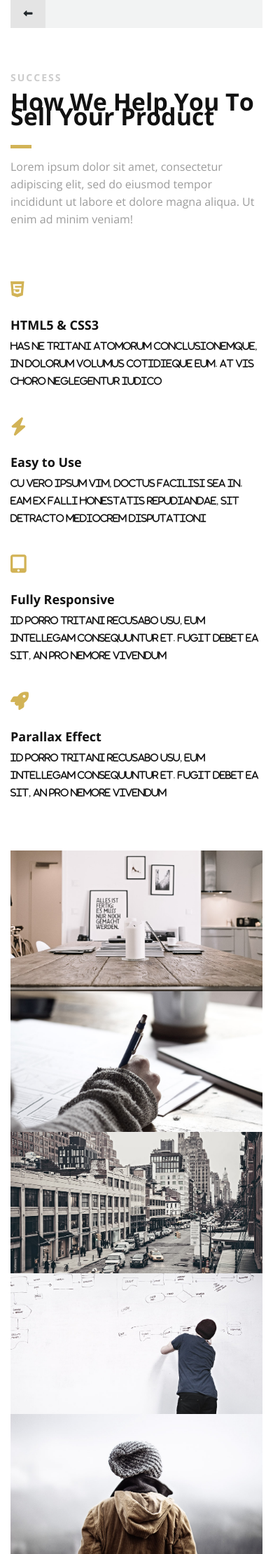
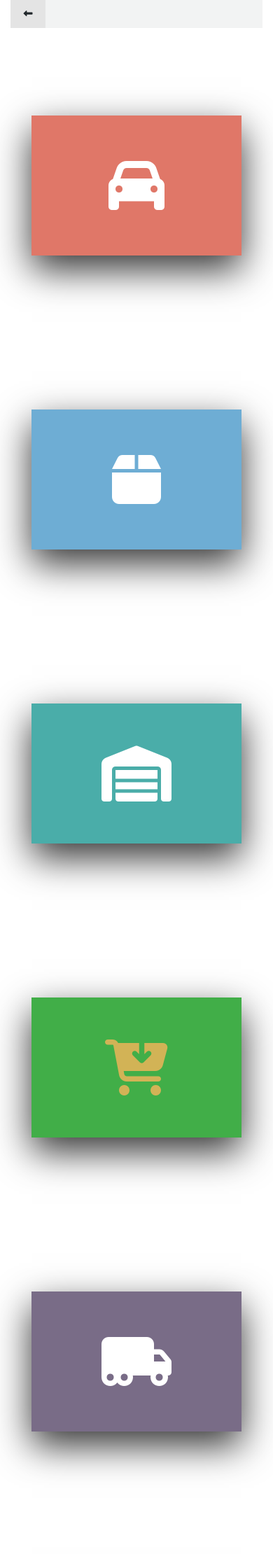
Before and after one commit to zaar1387/E-commerce, a Flask app: page / in a window 390 px wide. Shown: the part 796-3016 px from the top of the page at 70% size. Run offline with Flask 3, Linux system fonts and the light colour scheme; some libraries are stand-ins or nearby versions.

Commit message:
se incorpora cards que indica los servicios que presta

```diff
--- /dev/null
+++ b/static/css/CssCards/styleCards.css
@@ -0,0 +1,166 @@
+.container {
+    width: 100%; /* Cambiado a 100% para que ocupe todo el ancho disponible */
+    max-width: 1000px; /* Limita el ancho máximo */
+    position: relative;
+    display: flex;
+    flex-wrap: wrap; /* Permite que los elementos se envuelvan */
+    justify-content: center; /* Centra horizontalmente */
+    align-items: center; /* Centra verticalmente si es necesario */
+    margin: 0 auto; /* Centra el contenedor en la página */
+}
+.container .card {
+    position: relative;
+    border-radius: 10px;
+    margin: 10px; /* Espaciado entre tarjetas */
+    flex: 1 1 300px; /* Permite que las tarjetas se ajusten */
+}
+.container .card .icon {
+    position: absolute;
+    top: 0;
+    left: 0;
+    width: 100%;
+    height: 100%;
+    background: #f00;
+    transition: 0.7s;
+    z-index: 1;
+}
+.container .card:nth-child(1) .icon {
+    background: #e07768;
+}
+.container .card:nth-child(2) .icon {
+    background: #6eadd4;
+}
+.container .card:nth-child(3) .icon {
+    background: #4aada9;
+}
+.container .card:nth-child(4) .icon {
+    background: #41ae48;
+}
+.container .card:nth-child(5) .icon {
+    background: #796c87;
+}
+.container .card:nth-child(6) .icon {
+    background: #3c5b70;
+}
+.container .card .icon .fa {
+    position: absolute;
+    top: 50%;
+    left: 50%;
+    transform: translate(-50%, -50%);
+    font-size: 80px;
+    transition: 0.7s;
+    color: #fff;
+}
+i {
+    position: absolute;
+    top: 50%;
+    left: 50%;
+    transform: translate(-50%, -50%);
+    font-size: 80px;
+    transition: 0.7s;
+    color: #fff;
+}
+.container .card .face {
+    width: 300px;
+    height: 200px;
+    transition: 0.5s;
+}
+.container .card .face.face1 {
+    position: relative;
+    background: #333;
+    display: flex;
+    justify-content: center;
+    align-items: center;
+    z-index: 1;
+    transform: translateY(100px);
+}
+.container .card:hover .face.face1 {
+    background: #ff0057;
+    transform: translateY(0px);
+}
+.container .card .face.face1 .content {
+    opacity: 1;
+    transition: 0.5s;
+}
+.container .card:hover .face.face1 .content {
+    opacity: 1;
+}
+.container .card .face.face1 .content i {
+    max-width: 100px;
+}
+.container .card .face.face2 {
+    position: relative;
+    background: #fff;
+    display: flex;
+    justify-content: center;
+    align-items: center;
+    padding: 20px;
+    box-sizing: border-box;
+    box-shadow: 0 20px 50px rgba(0, 0, 0, 0.8);
+    transform: translateY(-100px);
+}
+.container .card:hover .face.face2 {
+    transform: translateY(0);
+}
+.container .card .face.face2 .content p {
+    margin: 0;
+    padding: 0;
+    text-align: center;
+    color: #414141;
+}
+.container .card .face.face2 .content h3 {
+    margin: 0 0 10px 0;
+    padding: 0;
+    color: #fff;
+    font-size: 24px;
+    text-align: center;
+    color: #414141;
+}
+.container a {
+    text-decoration: none;
+    color: #414141;
+}
+
+.container {
+    width: 100%; /* Cambiado a 100% para que ocupe todo el ancho disponible */
+    max-width: 1000px; /* Limita el ancho máximo */
+    position: relative;
+    display: flex;
+    flex-wrap: wrap; /* Permite que los elementos se envuelvan */
+    justify-content: center; /* Centra horizontalmente */
+    align-items: center; /* Centra verticalmente */
+    margin: 0 auto; /* Centra el contenedor en la página */
+}
+.container .card {
+    position: relative;
+    border-radius: 10px;
+    margin: 10px; /* Espaciado entre tarjetas */
+    flex: 1 1 300px; /* Permite que las tarjetas se ajusten */
+    max-width: 300px; /* Limitar el ancho máximo de cada tarjeta */
+}
+/* Media Queries para pantallas más pequeñas */
+@media (max-width: 768px) {
+    .container {
+        flex-direction: column; /* Cambia la dirección a columna en pantallas pequeñas */
+        align-items: center; /* Centra las tarjetas horizontalmente */
+    }
+    .container .card {
+        flex: 1 1 90%; /* Tarjetas ocupan el 90% del ancho en pantallas pequeñas */
+        max-width: 90%; /* Limitar el ancho máximo de cada tarjeta */
+    }
+}
+
+
+.card {
+    position: relative;
+    border-radius: 10px;
+    margin: 10px; /* Espaciado entre tarjetas */
+    flex: 1 1 300px; /* Permite que las tarjetas se ajusten */
+    transition: transform 0.3s ease; /* Transición suave */
+}
+.card.closed .face.face1 {
+    transform: translateY(100px); /* Mueve la cara 1 hacia abajo, oculta */
+}
+.card.closed .face.face2 {
+    transform: translateY(-100px); /* Mueve la cara 2 hacia arriba, oculta */
+}
--- a/templates/gestionIndexInterno/indexInterno.html
+++ b/templates/gestionIndexInterno/indexInterno.html
@@ -8,7 +8,8 @@
         <nav class="nav">
             <ul class="menu" id="menu">
                 <li class="menuLi"><a href="#" class="menuLink">Inicio</a></li>
-                <li class="menuLi"><a href="#" class="menuLink">Servicios</a></li>
+                <li class="menuLi"><a href="#" class="menuLink">Admin slider ppal</a></li>
+                <li class="menuLi"><a href="#" class="menuLink">Admin Servicios</a></li>
                 <li class="menuLi"><a href="#" class="menuLink">Galeria</a></li>
                 <li class="menuLi"><a href="#" class="menuLink">Otras actividades</a></li>
                 <li class="menuLi"><a href="#" class="menuLink">Visor geogràfico</a></li>
--- a/templates/index/index.html
+++ b/templates/index/index.html
@@ -25,6 +25,9 @@
     <link rel="stylesheet" href="static/css/CssSliderppal/styleSliderppal.css">
     <script defer src="static/js/jsSliderppal/swiper.min.js"></script>
     <script defer src="static/js/jsSliderppal/mainSliderppal.js"></script>
+
+    <!-- Cards -->
+    <link rel="stylesheet" href="static/css/CssCards/styleCards.css" />
 
 </head>
 <body>
@@ -63,23 +66,8 @@
                                 </a>
                             </li>
                             <li>
-                                <a target="_blank" title="Google+" href="http://google.com/+username">
-                                    <i class="fa fa-google-plus fa-1x"></i><span>Google+</span>
-                                </a>
-                            </li>
-                            <li>
-                                <a target="_blank" title="Twitter" href="http://www.twitter.com/username">
-                                    <i class="fa fa-twitter fa-1x"></i><span>Twitter</span>
-                                </a>
-                            </li>
-                            <li>
                                 <a target="_blank" title="Instagram" href="http://www.instagram.com/username">
                                     <i class="fa fa-instagram fa-1x"></i><span>Instagram</span>
-                                </a>
-                            </li>
-                            <li>
-                                <a target="_blank" title="behance" href="http://www.behance.net">
-                                    <i class="fa fa-behance fa-1x"></i><span>Behance</span>
                                 </a>
                             </li>
                         </ul>
@@ -127,15 +115,15 @@
                                         </a>
                                     </div>
                                     <div class="swiper-slide__block__text">
-                                        <h2 data-swiper-parallax-x="-20%" class="main__title">
+                                        <h2 data-swiper-parallax-x="-60%" class="main__title">
                                             <br> Viaje a la playa
                                             <span>.</span>
                                         </h2>
-                                        <h3 data-swiper-parallax-x="-50%" class="main__subtitle">Tagline
+                                        <h3 data-swiper-parallax-x="-50%" class="main__subtitle">Año
                                             <span> • 2025</span>
                                         </h3>
                                         <p data-swiper-parallax-x="-40%" class="paragraphe"> Se llevó un trasteo a la ciudad de cartagena.</p>
-                                        <a data-swiper-parallax-x="-30%" class="link" target="_blank" href="#">Discover</a>
+                                        <a data-swiper-parallax-x="-30%" class="link" target="_blank" href="#">Viajes</a>
                                         <span data-swiper-parallax-y="60%" class="number">1</span>
                                     </div>
                                 </div>
@@ -160,7 +148,7 @@
                                             the printing and typesetting industry. Lorem Ipsum has been the industry's standard
                                             dummy text.</p>
                                         <a data-swiper-parallax-x="-30%" style="z-index: 5;" class="link" target="_blank"
-                                            href="#">Discover</a>
+                                            href="#">viajes</a>
                                         <span data-swiper-parallax-y="60%" class="number">2</span>
                                     </div>
                                 </div>
@@ -204,58 +192,107 @@
     </header>
 
     <main id="content">
-        <section id="about" class="introduction scrollto">
-            <div class="row clearfix">
-                <div class="col-3">
-                    <div class="section-heading">
-                        <h3>SUCCESS</h3>
-                        <h2 class="section-title">How We Help You To Sell Your Product</h2>
-                        <p class="section-subtitle">Lorem ipsum dolor sit amet, consectetur adipiscing elit, sed do
-                            eiusmod tempor incididunt ut labore et dolore magna aliqua. Ut enim ad minim veniam!</p>
+        <section class="scrollto text-center">
+            <div id="about" class="container introduction scrollto">
+                <div class="card">
+                    <div class="face face1">
+                        <div class="content">
+                            <div class="icon">
+                                <i class="fa fa-car" aria-hidden="true"></i>
+                            </div>
+                        </div>
+                    </div>
+                    <div class="face face2">
+                        <div class="content">
+                            <h3>
+                                <a href="#" target="_blank">Mudanzas </a>
+                            </h3>
+                            <h4>Ayudar a familias o individuos a trasladar sus pertenencias de una casa, apartamento o ciudad</h4>
+                        </div>
                     </div>
                 </div>
-                <div class="col-2-3">
-                    <div class="col-2 icon-block icon-top wow fadeInUp" data-wow-delay="0.1s">
-                        <div class="icon">
-                            <i class="fa fa-html5 fa-2x"></i>
-                        </div>
-                        <div class="icon-block-description">
-                            <h4>HTML5 &amp; CSS3</h4>
-                            <p>Has ne tritani atomorum conclusionemque, in dolorum volumus cotidieque eum. At vis choro
-                                neglegentur iudico</p>
+                <div class="card">
+                    <div class="face face1">
+                        <div class="content">
+                            <div class="icon">
+                                <i class="fa fa-box" aria-hidden="true"></i>
+                            </div>
                         </div>
                     </div>
-                    <div class="col-2 icon-block icon-top wow fadeInUp" data-wow-delay="0.3s">
-                        <div class="icon">
-                            <i class="fa fa-bolt fa-2x"></i>
-                        </div>
-                        <div class="icon-block-description">
-                            <h4>Easy to Use</h4>
-                            <p>Cu vero ipsum vim, doctus facilisi sea in. Eam ex falli honestatis repudiandae, sit
-                                detracto mediocrem disputationi</p>
+                    <div class="face face2">
+                        <div class="content">
+                            <h3>
+                                <a href="#" target="_blank">Card</a>
+                            </h3>
+                            <p>This is where I read news and network with different social groups.</p>
                         </div>
                     </div>
-
-
-                    <div class="col-2 icon-block icon-top wow fadeInUp" data-wow-delay="0.5s">
-                        <div class="icon">
-                            <i class="fa fa-tablet fa-2x"></i>
-                        </div>
-                        <div class="icon-block-description">
-                            <h4>Fully Responsive</h4>
-                            <p>Id porro tritani recusabo usu, eum intellegam consequuntur et. Fugit debet ea sit, an pro
-                                nemore vivendum</p>
+                </div>
+                <div class="card">
+                    <div class="face face1">
+                        <div class="content">
+                            <div class="icon">
+                                <i class="fa fa-warehouse " aria-hidden="true"></i>
+                            </div>
                         </div>
                     </div>
-
-                    <div class="col-2 icon-block icon-top wow fadeInUp" data-wow-delay="0.5s">
-                        <div class="icon">
-                            <i class="fa fa-rocket fa-2x"></i>
+                    <div class="face face2">
+                        <div class="content">
+                            <h3>
+                                <a href="#" target="_blank">Card</a>
+                            </h3>
+                            <p>This is where I share code and work on projects.</p>
                         </div>
-                        <div class="icon-block-description">
-                            <h4>Parallax Effect</h4>
-                            <p>Id porro tritani recusabo usu, eum intellegam consequuntur et. Fugit debet ea sit, an pro
-                                nemore vivendum</p>
+                    </div>
+                </div>
+                <div class="card">
+                    <div class="face face1">
+                        <div class="content">
+                            <div class="icon">
+                                <i class="fas fa-cart-arrow-down" aria-hidden="true"></i>
+                            </div>
+                        </div>
+                    </div>
+                    <div class="face face2">
+                        <div class="content">
+                            <h3>
+                                <a href="#" target="_blank">Mudanzas </a>
+                            </h3>
+                            <h4>Ayudar a familias o individuos a trasladar sus pertenencias de una casa, apartamento o ciudad</h4>
+                        </div>
+                    </div>
+                </div>
+                <div class="card">
+                    <div class="face face1">
+                        <div class="content">
+                            <div class="icon">
+                                <i class="fa fa-truck-moving" aria-hidden="true"></i>
+                            </div>
+                        </div>
+                    </div>
+                    <div class="face face2">
+                        <div class="content">
+                            <h3>
+                                <a href="#" target="_blank">Mudanzas </a>
+                            </h3>
+                            <h4>Ayudar a familias o individuos a trasladar sus pertenencias de una casa, apartamento o ciudad</h4>
+                        </div>
+                    </div>
+                </div>
+                <div class="card">
+                    <div class="face face1">
+                        <div class="content">
+                            <div class="icon">
+                                <i class="fa fa-boxes" aria-hidden="true"></i>
+                            </div>
+                        </div>
+                    </div>
+                    <div class="face face2">
+                        <div class="content">
+                            <h3>
+                                <a href="#" target="_blank">Mudanzas </a>
+                            </h3>
+                            <h4>Ayudar a familias o individuos a trasladar sus pertenencias de una casa, apartamento o ciudad</h4>
                         </div>
                     </div>
                 </div>
@@ -315,7 +352,7 @@
                     <img src="static/images/dancer.jpg" alt="Dancer"/>
                 </div>
             </div>
-        </div> -->
+        </div>
 
         <aside id="testimonials" class="scrollto text-center" data-enllax-ratio=".2">
             <div class="row clearfix">
@@ -540,6 +577,16 @@
 <script src="static/js/lightbox.min.js"></script>
 <script src="static/js/site.js"></script>
 
+<script type="text/javascript" language="javascript">
+
+document.querySelectorAll('.card').forEach(card => {
+    card.addEventListener('click', () => {
+
+        card.classList.toggle('closed');
+    });
+});
+
+</script>
 
 </body>
 </html>
```
Also changed, not shown: Plantillas/Cards/Social Card Hover 2/index.html (added, +70 -0 lines), Plantillas/Cards/Social Card Hover 2/styleCards.css (added, +141 -0 lines), static/css/CssCards/styleCards copy.css (added, +141 -0 lines), 1 other file.
